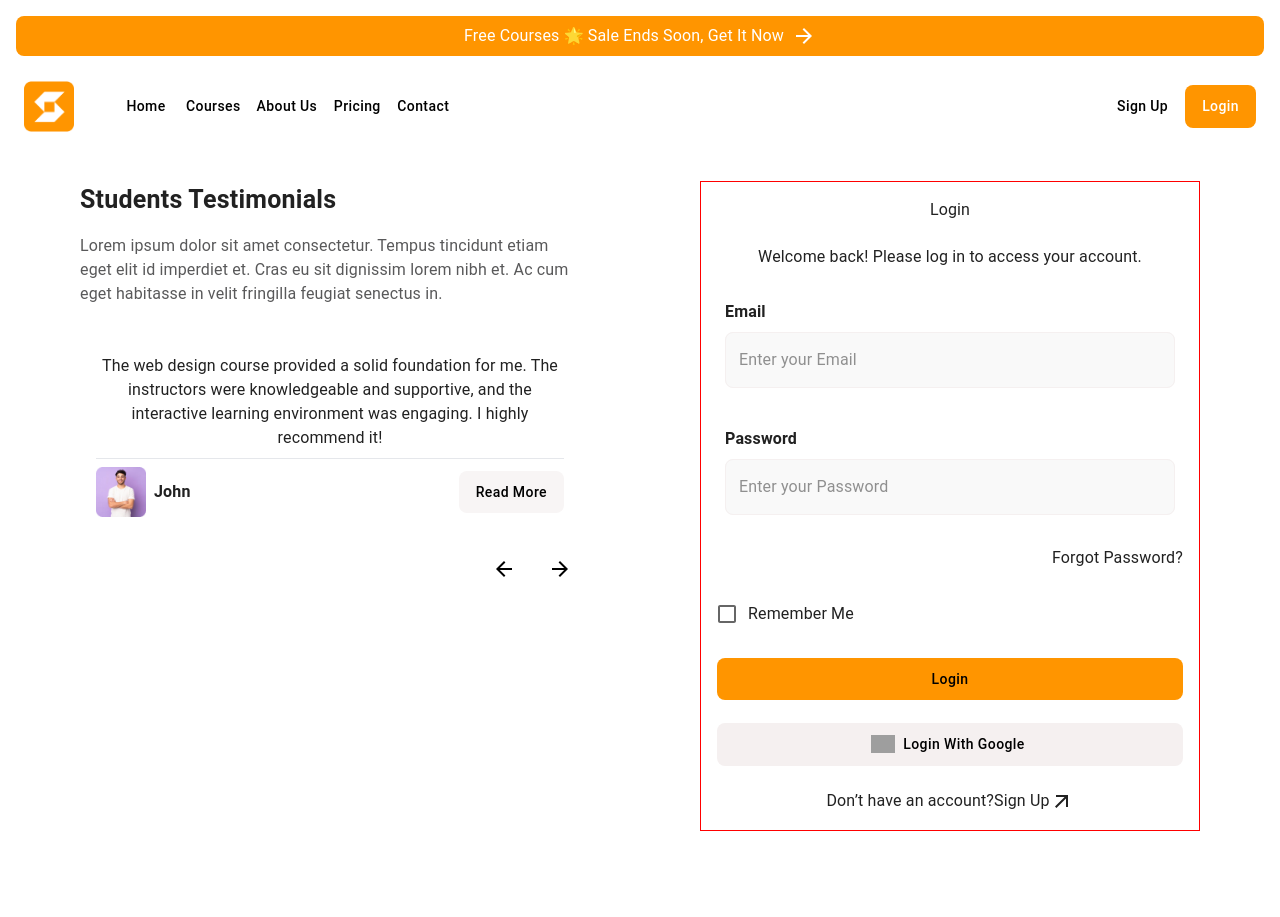
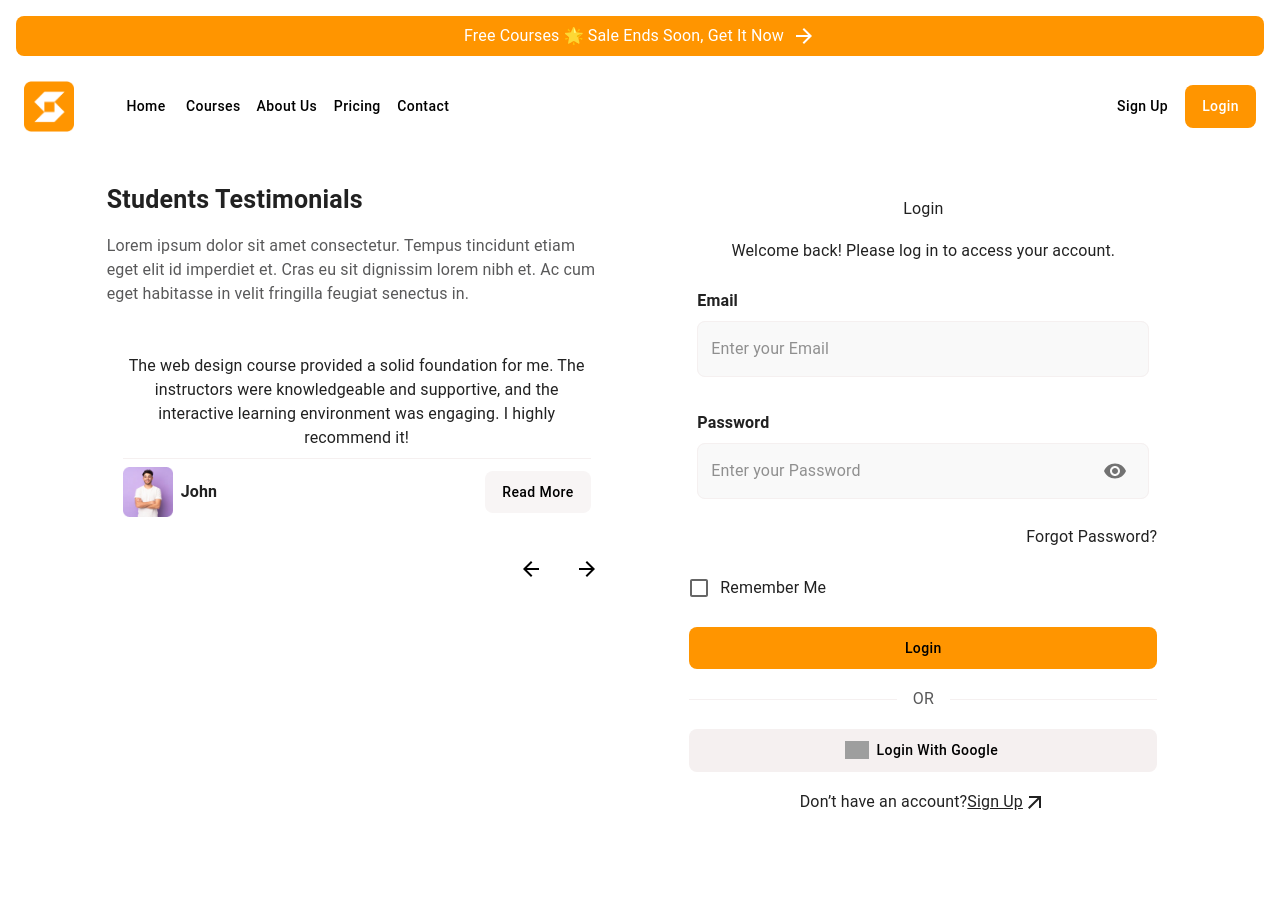
Before and after one commit to Moustafa-Elsayed/onlinecourse, a Next.js app: page /login in a window 1280 px wide. Shown: the top 917 px of the page. Built offline with nearby package versions, Linux system fonts and the light colour scheme; grey boxes are pictures that could not be loaded.

Commit message:
work on log in form

```diff
--- a/src/components/shared/CustomInput.js
+++ b/src/components/shared/CustomInput.js
@@ -1,6 +1,7 @@
 import React from "react";
-import { TextField, Box, Typography } from "@mui/material";
+import { TextField, Box, Typography, InputAdornment } from "@mui/material";
 import { styled } from "@mui/system";
+import IconButton from "@mui/material/IconButton"; // Import IconButton if you need to use it
 
 const CustomTextField = styled(TextField)(({ theme }) => ({
   "& .MuiInputBase-root": {
@@ -16,16 +17,24 @@ const CustomTextField = styled(TextField)(({ theme }) => ({
       border: "1px solid transparent", // Remove the border on hover
     },
     "&.Mui-focused fieldset": {
-        border:`1px solid ${theme.palette.secondary.main} `, // Remove the border when focused
+      border: `1px solid ${theme.palette.secondary.main}`, // Remove the border when focused
     },
   },
 }));
 
-const CustomInput = ({ label, placeholder, ...props }) => {
+const CustomInput = ({ label, placeholder, endIcon, ...props }) => {
   return (
     <Box sx={{ margin: 1 }}>
       <Typography sx={{ textAlign: "left", mb: 1, fontWeight: "bold" }}>{label}</Typography>
-      <CustomTextField variant="outlined" fullWidth {...props} placeholder={placeholder} />
+      <CustomTextField
+        variant="outlined"
+        fullWidth
+        {...props}
+        placeholder={placeholder}
+        InputProps={{
+          endAdornment: endIcon ? <InputAdornment position="end">{endIcon}</InputAdornment> : null,
+        }}
+      />
     </Box>
   );
 };
--- /dev/null
+++ b/src/components/shared/DividerWithText.js
@@ -0,0 +1,24 @@
+import React from "react";
+import Box from "@mui/material/Box";
+import Typography from "@mui/material/Typography";
+import theme from "@/styles/theme";
+
+const DividerWithText = ({ text }) => {
+  return (
+    <Box sx={{ display: "flex", alignItems: "center", width: "100%" }}>
+      <Box
+        sx={{ flexGrow: 1, borderBottom: "1px solid", borderColor: theme.palette.primary.light }}
+      />
+      {text && (
+        <Typography sx={{ mx: 2, color: theme.palette.primary.lightgrey }}>
+          {text}
+        </Typography>
+      )}
+      <Box
+        sx={{ flexGrow: 1, borderBottom: "1px solid", borderColor: theme.palette.primary.light }}
+      />
+    </Box>
+  );
+};
+
+export default DividerWithText;
--- a/src/pages/login/index.js
+++ b/src/pages/login/index.js
@@ -1,4 +1,4 @@
-import { Box, Button, Typography } from "@mui/material";
+import { Box, Button, IconButton, Typography } from "@mui/material";
 import React, { useState } from "react";
 import Image from "next/image";
 import CustomButton from "@/components/shared/CustomButton";
@@ -7,10 +7,12 @@ import ArrowBackIcon from "@mui/icons-material/ArrowBack";
 import { loginData } from "@/lib/dummyData/loginData/loginData";
 import theme from "@/styles/theme";
 import CustomInput from "@/components/shared/CustomInput";
- import Google from "../../../public/Image/Icon.png"
- import ArrowOutwardIcon from '@mui/icons-material/ArrowOutward';
+import Google from "../../../public/Image/Icon.png";
+import ArrowOutwardIcon from "@mui/icons-material/ArrowOutward";
 import Link from "next/link";
 import RememberMeCheckbox from "@/components/shared/RememberMeCheckbox";
+import DividerWithText from "@/components/shared/DividerWithText";
+import RemoveRedEyeIcon from '@mui/icons-material/RemoveRedEye';
 const testimonials = loginData;
 
 const Index = () => {
@@ -31,12 +33,11 @@ const Index = () => {
       sx={{
         textAlign: "center",
         display: "flex",
-        justifyContent: "space-between",
+        justifyContent: "space-evenly",
         alignItems: "start",
         flexDirection: "row",
         flexWrap: "wrap",
-        gap: 0,
-
+        gap: 5,
       }}
     >
       <Box
@@ -69,7 +70,7 @@ const Index = () => {
           <Typography sx={{ mb: 1 }}>
             {testimonials[currentCard].text}
           </Typography>
-          <hr />
+          <DividerWithText />
           <Box
             sx={{
               display: "flex",
@@ -132,11 +133,10 @@ const Index = () => {
           display: "flex",
           backgroundColor: "white",
           flexDirection: "column",
-          justifyContent:"space-between",
-          border: "1px solid red",
+          justifyContent: "space-between",
           width: "100%",
           height: "650px",
-          p:2
+          p: 2,
         }}
       >
         <Typography>Login</Typography>
@@ -144,24 +144,40 @@ const Index = () => {
           Welcome back! Please log in to access your account.
         </Typography>
         <CustomInput label="Email" placeholder="Enter your Email" />
-        <CustomInput label="Password" placeholder="Enter your Password" />
-        <Typography sx={{ textAlign: "right" }}>Forgot Password?</Typography>
+        <CustomInput label="Password" placeholder="Enter your Password" endIcon={
+        <IconButton>
+          <RemoveRedEyeIcon />
+        </IconButton>
+      } />
+        <Link href={""} style={{ textAlign: "right" }}>
+          Forgot Password?
+        </Link>
         <RememberMeCheckbox />
         <CustomButton
           title={"Login"}
           backgroundColor={theme.palette.secondary.main}
         />
+        <DividerWithText text="OR" />
+
         <CustomButton
           title={"Login with Google"}
-          backgroundColor={theme.palette.primary.lightbg}
+          backgroundColor={theme.palette.primary.light}
           imageUrl={Google}
           imageAlt="button image"
           imagePosition="start"
         />
-        <Typography >Don’t have an account?
-          <Link href={""}>Sign Up</Link>
-           <ArrowOutwardIcon /> </Typography>
-
+        <Typography>
+          Don’t have an account?
+          <Link
+            style={{
+              textDecoration: "underline",
+            }}
+            href={"/signup"}
+          >
+            Sign Up
+          </Link>
+          <ArrowOutwardIcon />
+        </Typography>
       </Box>
     </Box>
   );
--- a/src/styles/theme.js
+++ b/src/styles/theme.js
@@ -5,7 +5,7 @@ const theme = createTheme({
     primary: {
       main: "#000000",
       lightgrey:"#59595A",
-      lightbg:"#f5f0f0"
+      light:"#f5f0f0"
     },
     secondary: {
       main: "#FF9500",
```
